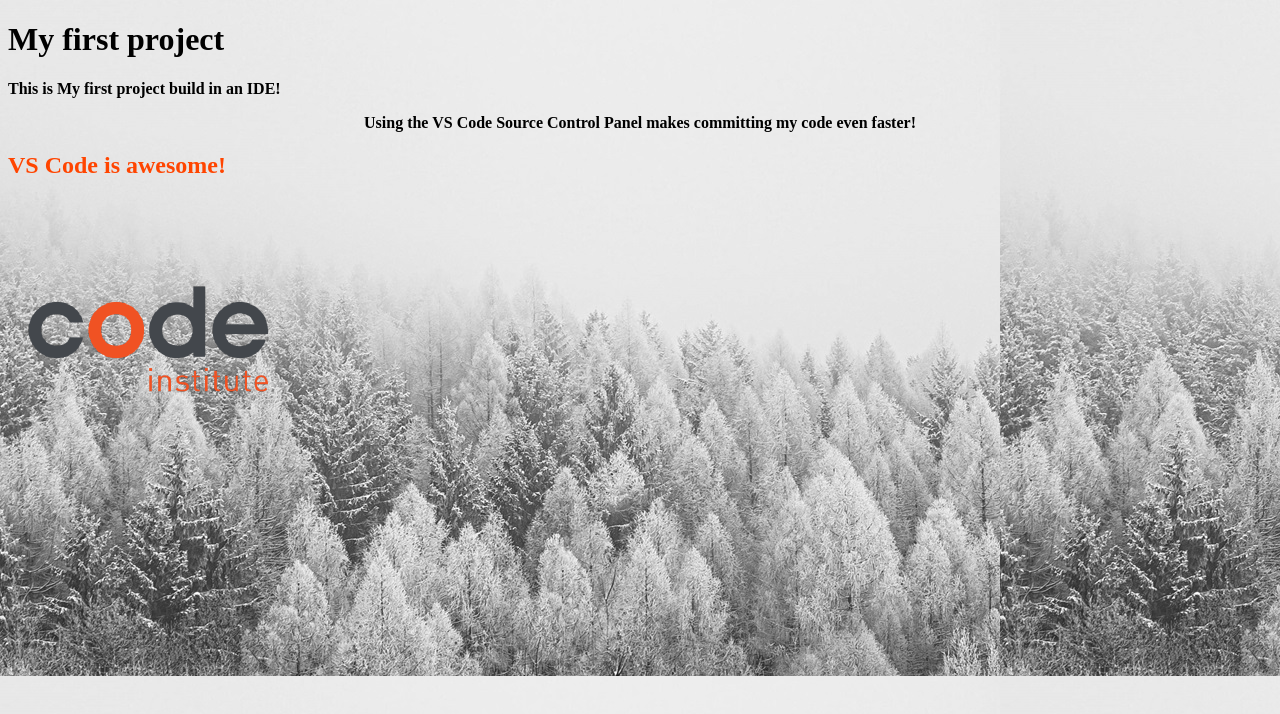
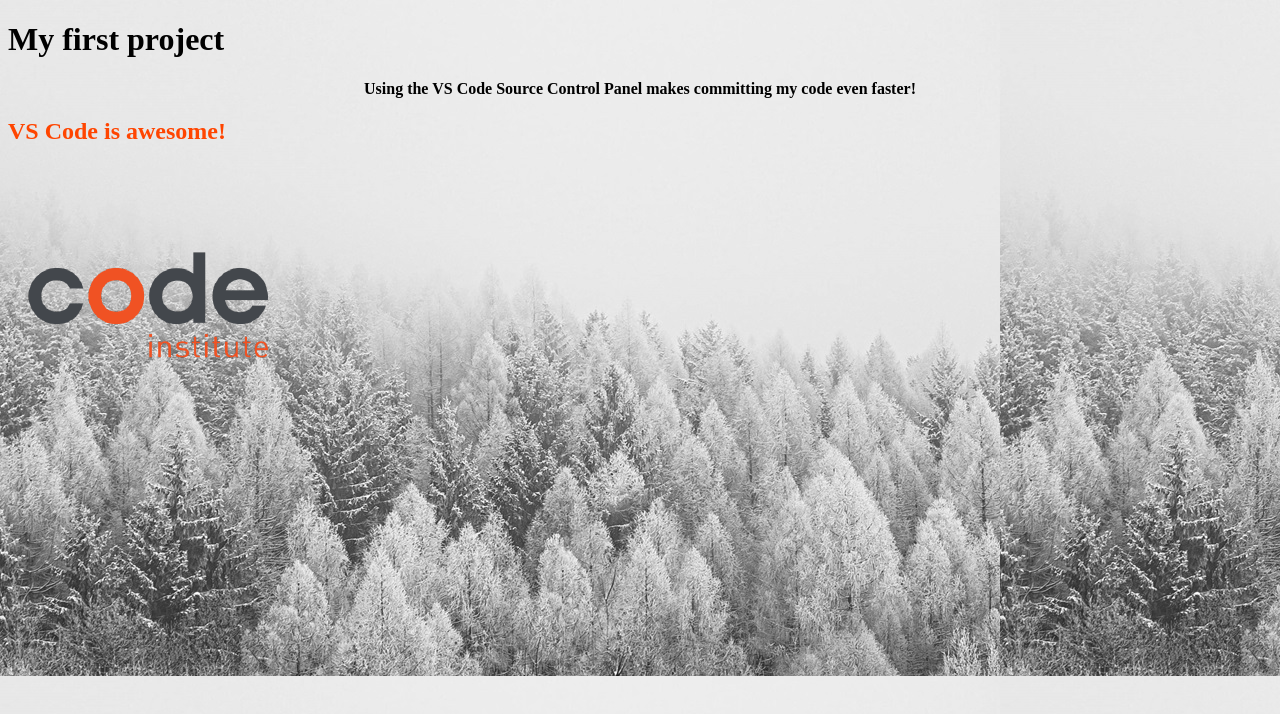
Before and after one commit to moranjohn-95/my-first-project, a plain HTML site: page index.html in a window 1280 px wide. Drawn offline with Linux system fonts and the light colour scheme.

Commit message:
Remove test paragah

```diff
--- a/index.html
+++ b/index.html
@@ -8,7 +8,6 @@
   </head>
   <body>
     <h1>My first project</h1>
-    <p>This is My first project build in an IDE!</p>
     <p class="text-center">Using the VS Code Source Control Panel makes committing my code even faster!</p>
     <h2> VS Code is awesome! </h2>
     <img src="assets/images/01-02-02_ci-logo.png" alt="Code Institute Logo" />
```
